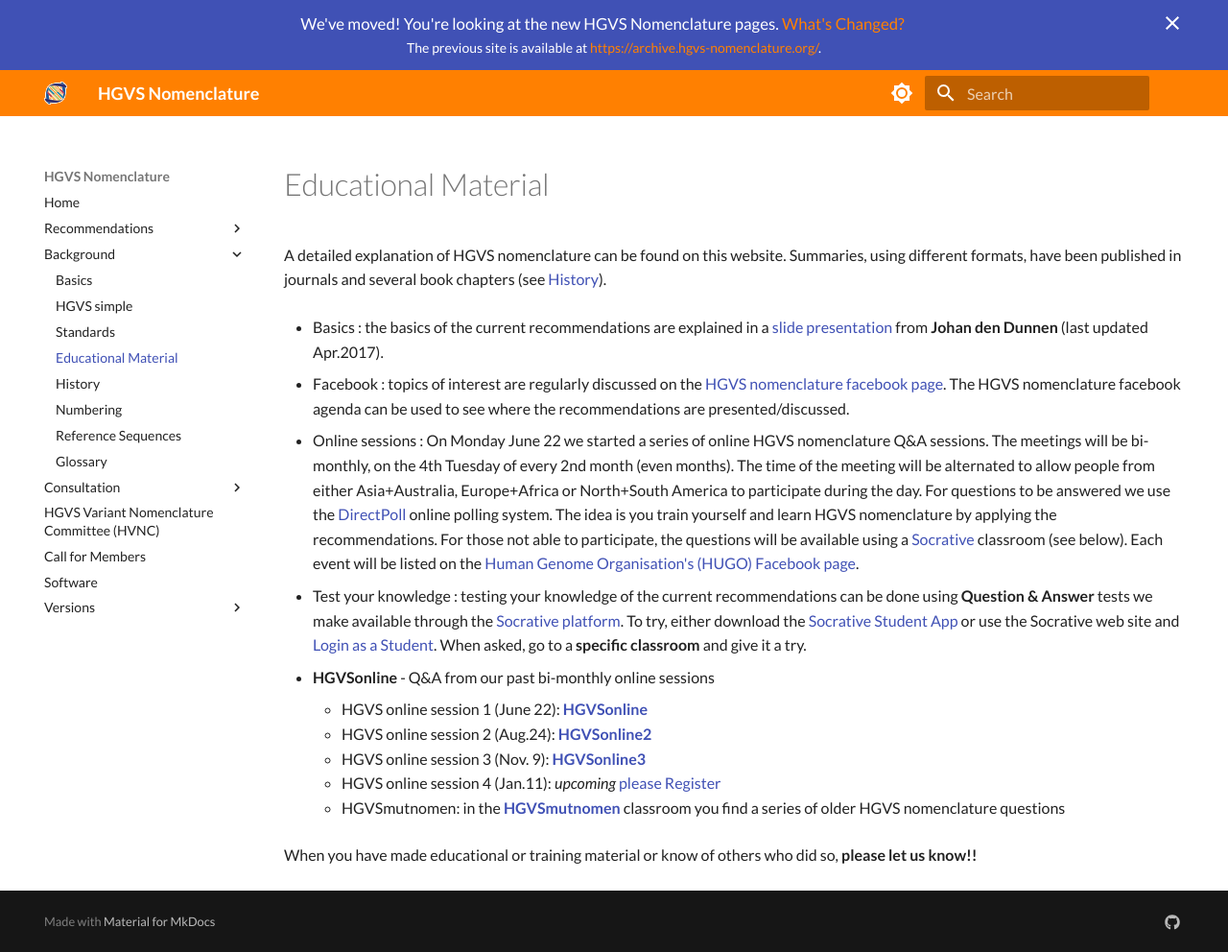
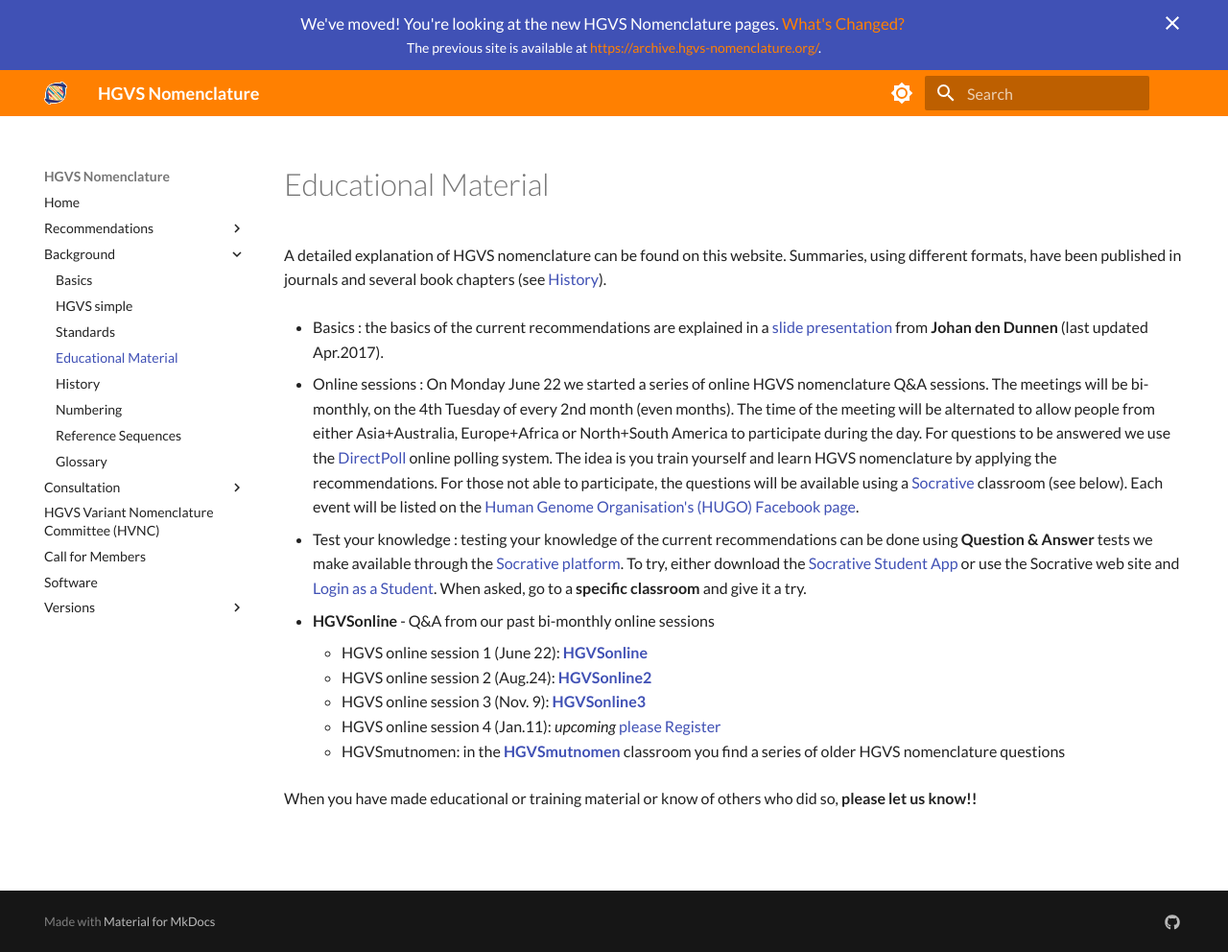
Before and after one commit to HGVSnomenclature/hgvs-nomenclature, an MkDocs documentation site: the page built from docs/background/edumaterial.md, in a window 1280 px wide and 992 px high. Shown: the whole window at 96% size. Built offline with MkDocs 1.6.1 and Material for MkDocs 9.7.7, drawn with Linux system fonts in a browser that asks for light colours.

Commit message:
remove facebook group reference

```diff
--- a/docs/background/edumaterial.md
+++ b/docs/background/edumaterial.md
@@ -3,8 +3,6 @@
 A detailed explanation of HGVS nomenclature can be found on this website. Summaries, using different formats, have been published in journals and several book chapters (see [History](history.md)).
 
 - Basics : the basics of the current recommendations are explained in a [slide presentation](../../assets/presentations/HGVS-basics2017.pdf) from **Johan den Dunnen** (last updated Apr.2017).
-
-- Facebook : topics of interest are regularly discussed on the [HGVS nomenclature facebook page](https://www.facebook.com/HGVSmutnomen). The HGVS nomenclature facebook agenda can be used to see where the recommendations are presented/discussed.
 
 - Online sessions : On Monday June 22 we started a series of online HGVS nomenclature Q&A sessions. The meetings will be bi-monthly, on the 4th Tuesday of every 2nd month (even months). The time of the meeting will be alternated to allow people from either Asia+Australia, Europe+Africa or North+South America to participate during the day. For questions to be answered we use the [DirectPoll](https://www.DirectPoll.com) online polling system. The idea is you train yourself and learn HGVS nomenclature by applying the recommendations. For those not able to participate, the questions will be available using a [Socrative](https://www.Socrative.com) classroom (see below). Each event will be listed on the [Human Genome Organisation's (HUGO) Facebook page](https://www.facebook.com/humangenomeorg).
 
```
Also changed, not shown: 1 other file.
